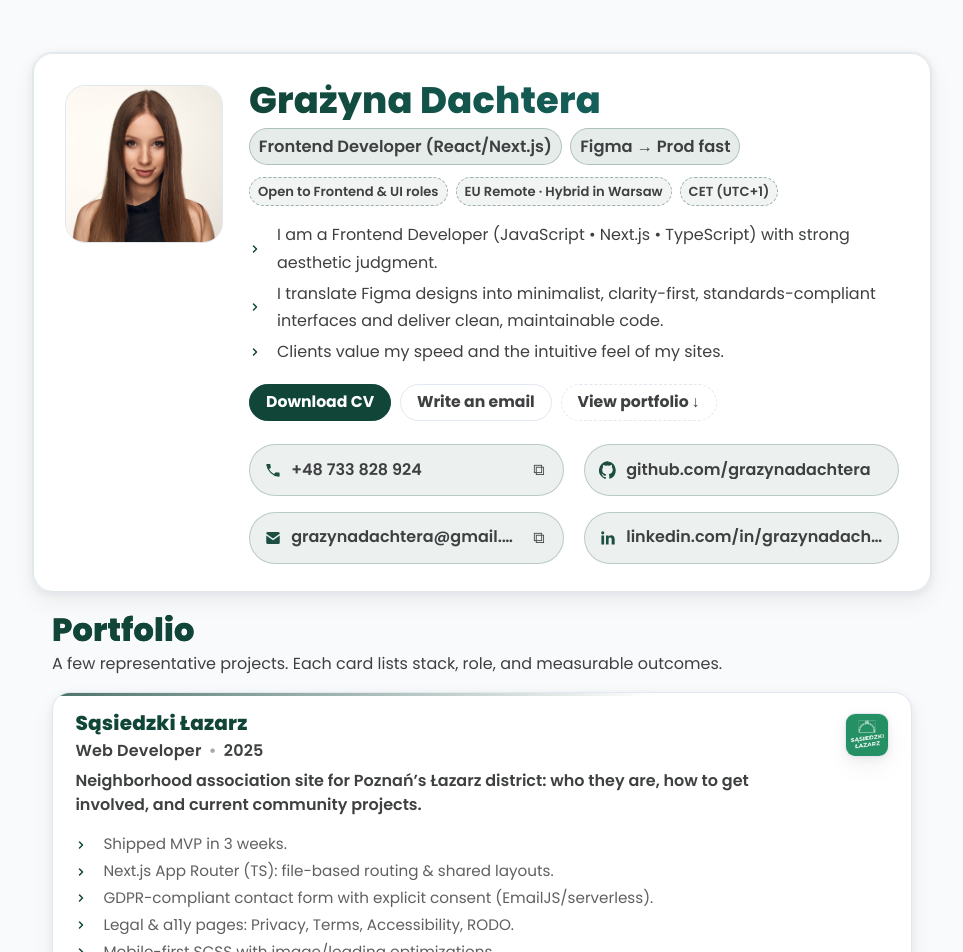
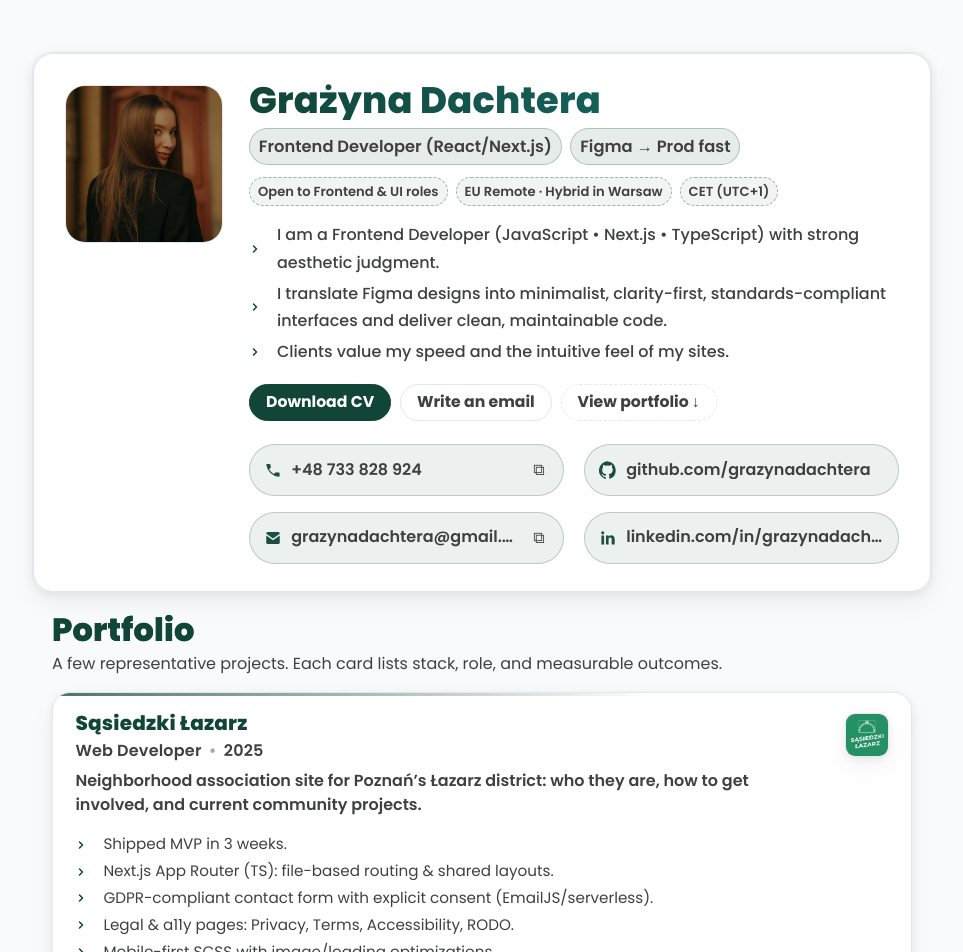
Before and after one commit to GrazynaDachtera/grazynadachtera, a Next.js app: page / in a window 1280 px wide. Shown: the top 952 px of the page, without its empty margins (158-1121 px from the left). Built offline with nearby package versions, Linux system fonts and the light colour scheme.

Commit message:
changed font weight

```diff
--- a/src/components/Body/Portfolio/Portfolio.scss
+++ b/src/components/Body/Portfolio/Portfolio.scss
@@ -220,7 +220,7 @@ $heading-size: clamp(1.05rem, 1.6vw, 1.25rem);
   list-style: none;
   margin: .2rem 0 0;
   padding: 0;
-  color: var(--text-highlights);
+  color: var(--text);
   font-weight: 400;
   &, li { font-size: var(--highlight-size); }
 }
--- a/src/components/Header/Header.scss
+++ b/src/components/Header/Header.scss
@@ -122,7 +122,7 @@ $resume-maxw: 900px;
     font-size: 1rem;
     line-height: 1.7;
     color: var(--text);
-    font-weight: 400;
+    font-weight: 450;
     white-space: pre-line;
     max-width: 70ch;
   }
@@ -205,7 +205,7 @@ $resume-maxw: 900px;
     margin: 0 0 .75rem; padding: 0; background: transparent; border: 0; box-shadow: none;
     .accent-gradient { color: #000; background: none; -webkit-text-fill-color: initial; }
     &Role { color: #000; }
-    &Tagline { color: #000; font-weight: 400; }
+    &Tagline { color: #000; font-weight: 450; }
     &Cta { display: none; }
     &Contact {
       padding: 0; background: transparent; border: 0;
@@ -237,7 +237,7 @@ $resume-maxw: 900px;
   font-size: 1rem;
   line-height: 1.7;
   color: var(--text);
-  font-weight: 400;
+  font-weight: 450;
   max-width: 70ch;
   white-space: normal;
   list-style: none;
--- a/src/components/Header/Header.tsx
+++ b/src/components/Header/Header.tsx
@@ -147,7 +147,7 @@ export default function Header() {
         "@type": "Person",
         name: "Grażyna Dachtera",
         jobTitle: "Frontend Developer (React/Next.js)",
-        image: "/profileImage.jpg",
+        image: "/profileImage1.jpg",
         email: `mailto:${EMAIL}`,
         telephone: "+48 733 828 924",
         sameAs: [
@@ -178,7 +178,7 @@ export default function Header() {
     >
       <div className={`${classNames.photo} glow`}>
         <Image
-          src="/profileImage.jpg"
+          src="/profileImage1.jpg"
           alt="Grażyna Dachtera headshot"
           width={156}
           height={156}
```
Also changed, not shown: public/logo22.png (added), public/profileImage1.jpg (added).
